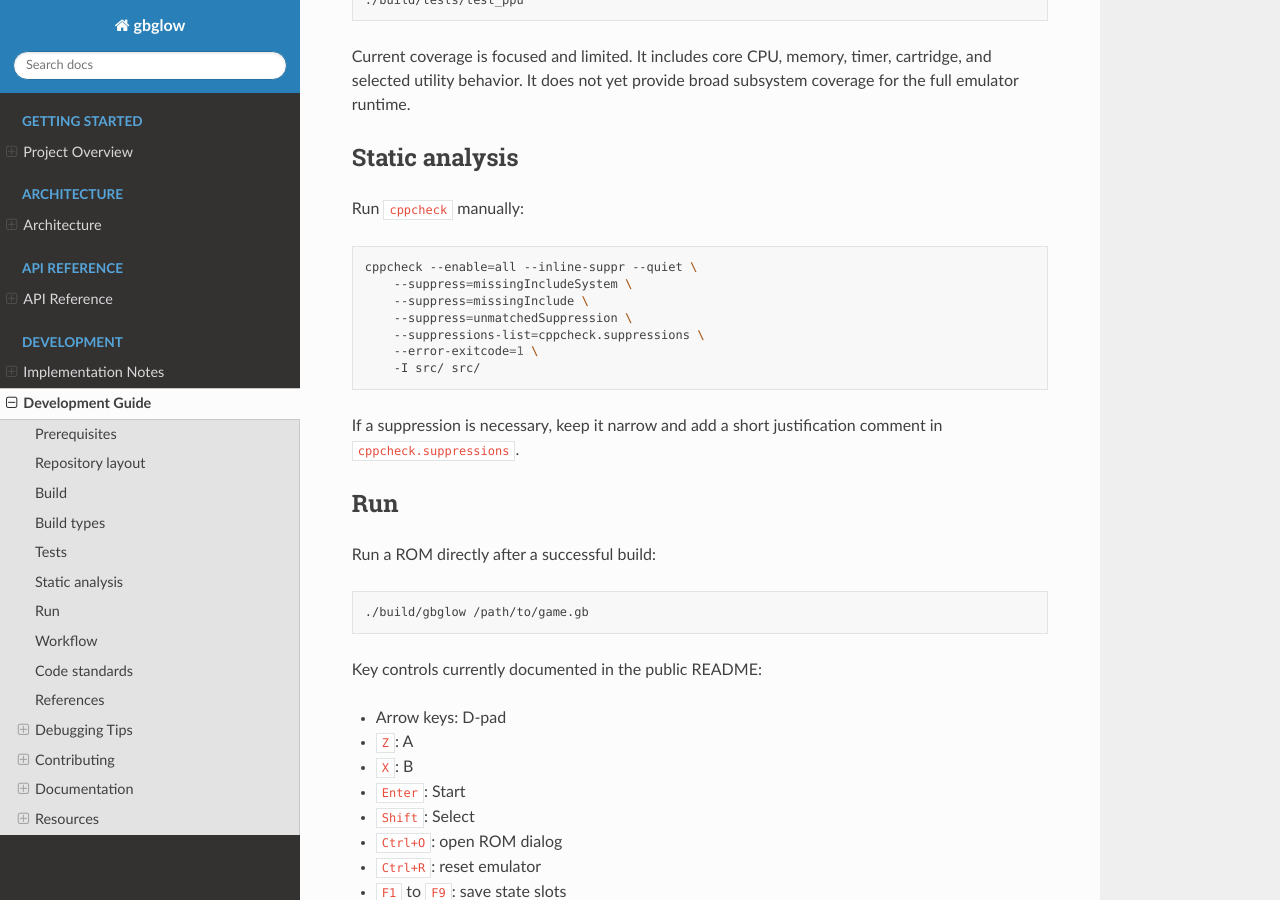
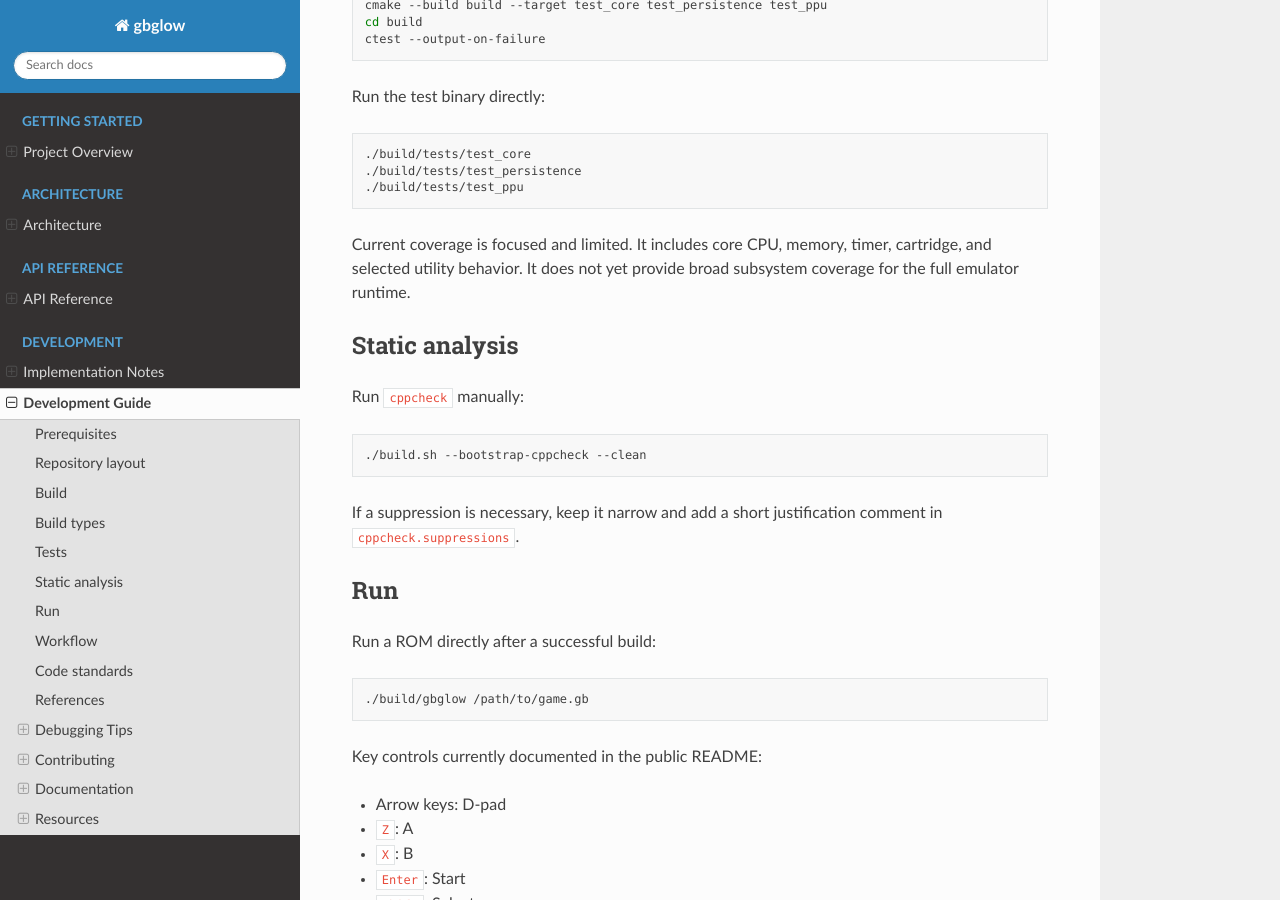
Before and after one commit to byteshiftlabs/gbglow, a Sphinx documentation site: the page built from docs/development/index.rst, in a window 1280 px wide and 900 px high, scrolled down 2874 px. Built offline with Sphinx 7.4.7 and the Read the Docs theme 3.1.0, drawn with Linux system fonts in a browser that asks for light colours; some of the changed text lies outside the part shown.

Commit message:
Fixed pinned cppcheck parity
- Routed local and CI validation through the same build.sh cppcheck bootstrap flow
- Narrowed intentional unusedFunction suppressions for public debugger and emulator APIs
- Fixed the remaining cppcheck findings in screenshot, display, and ppu code
- Ignored the local .tools cache created by pinned cppcheck bootstrapping

```diff
--- a/docs/development/index.rst
+++ b/docs/development/index.rst
@@ -68,6 +68,14 @@
 * project build
 * test execution with ``ctest --output-on-failure``
 * ``cppcheck`` static analysis
+
+To match the CI analyzer version locally, use:
+
+.. code-block:: bash
+
+   ./build.sh --bootstrap-cppcheck --clean
+
+This bootstraps the pinned ``cppcheck`` release into ``.tools/`` if it is not already present, then runs the same static-analysis command as the pipeline.
 
 Clean rebuild:
 
@@ -144,13 +152,7 @@
 
 .. code-block:: bash
 
-   cppcheck --enable=all --inline-suppr --quiet \
-       --suppress=missingIncludeSystem \
-       --suppress=missingInclude \
-       --suppress=unmatchedSuppression \
-       --suppressions-list=cppcheck.suppressions \
-       --error-exitcode=1 \
-       -I src/ src/
+   ./build.sh --bootstrap-cppcheck --clean
 
 If a suppression is necessary, keep it narrow and add a short justification comment in ``cppcheck.suppressions``.
 
```
Also changed, not shown: CONTRIBUTING.md (+3 -7 lines), README.md (+6 -0 lines), 9 other files.
